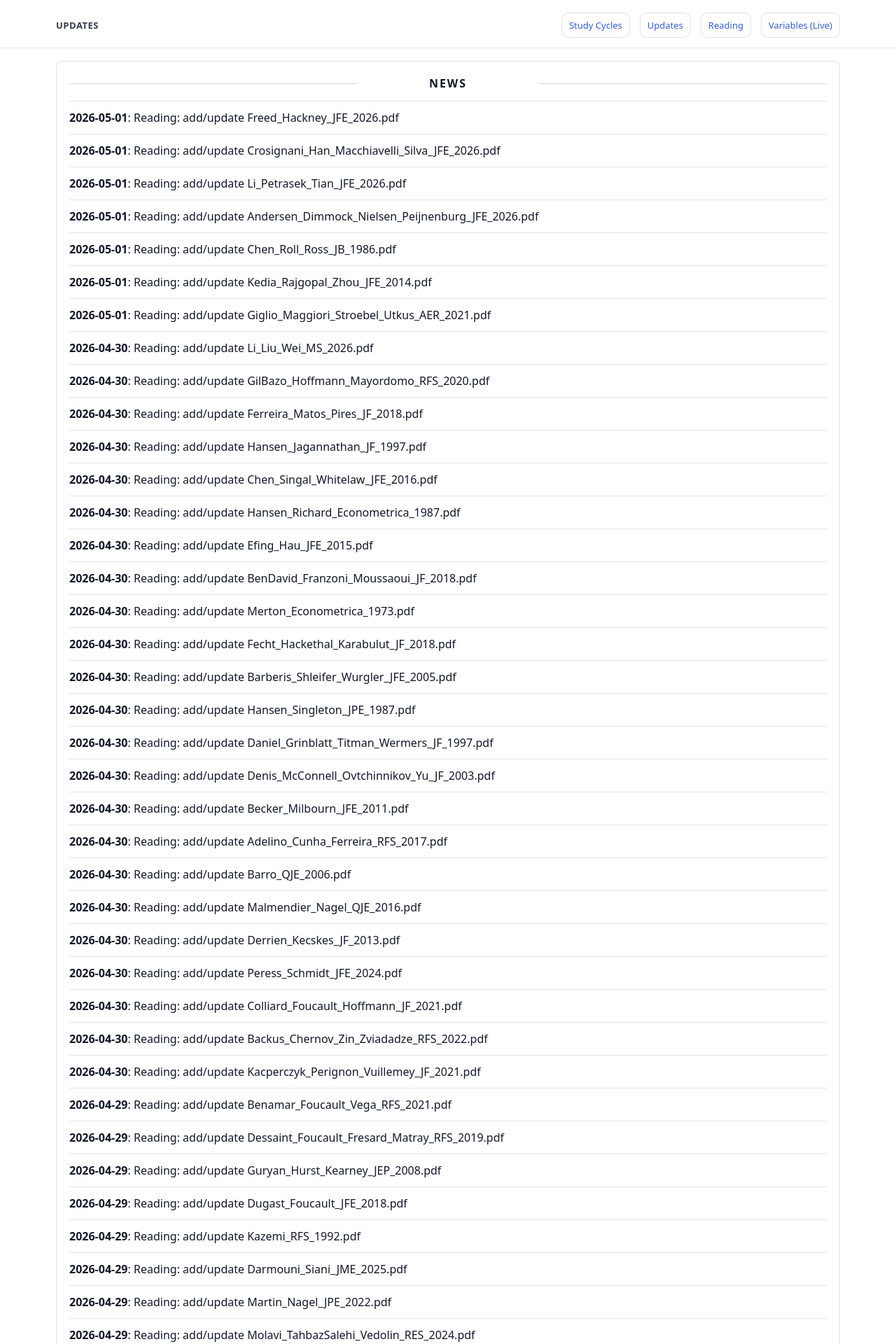
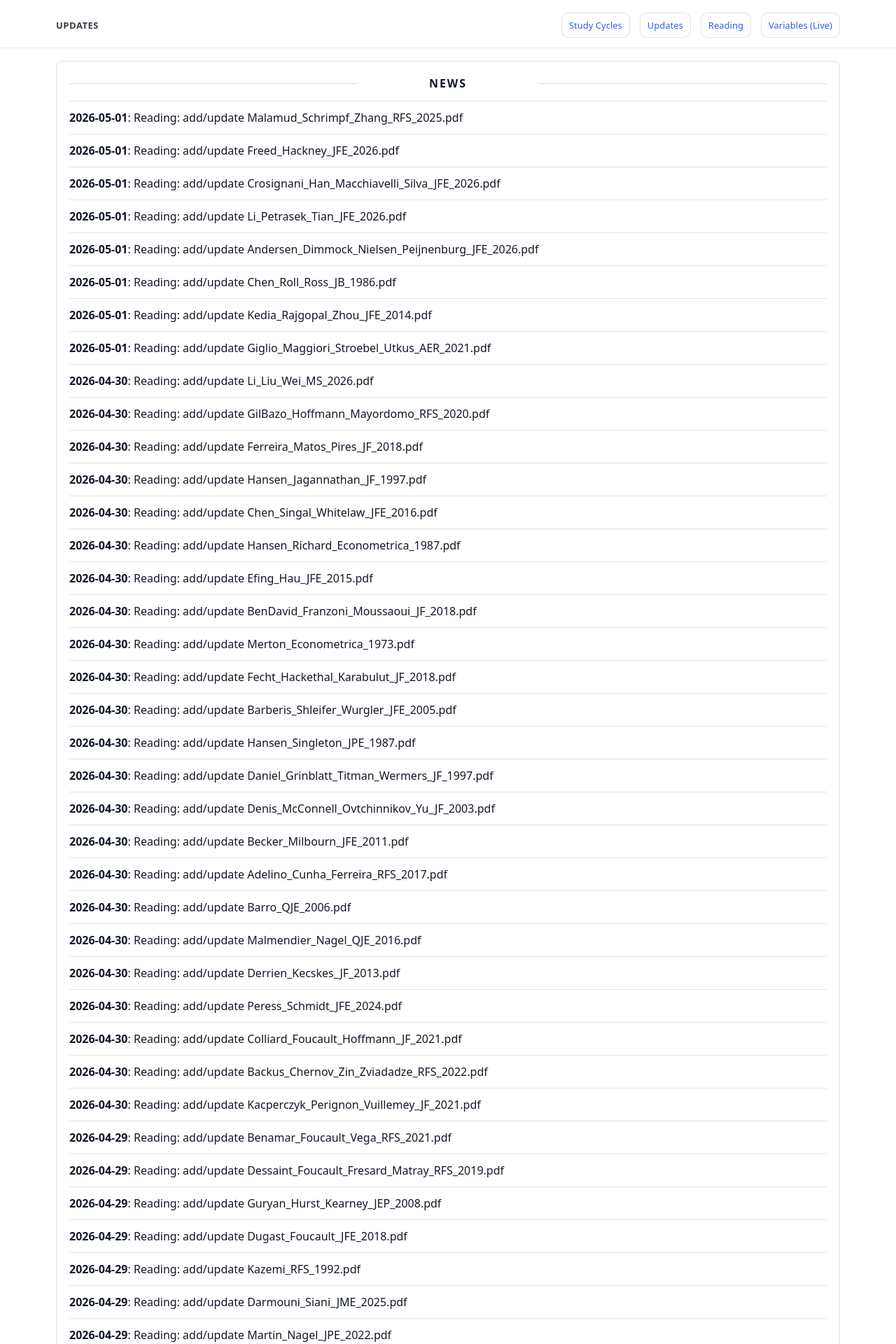
Before and after one commit to yaxinzn/study-archive, a Jekyll site: the page built from updates/index.md, in a window 1280 px wide. Shown: the top 1920 px of the page at 70% size. Built offline with Jekyll 4.4.1, drawn with Linux system fonts in a browser that asks for light colours; some of the changed text lies outside the part shown.

Commit message:
chore: update NEWS feed

```diff
--- a/_data/news.yml
+++ b/_data/news.yml
@@ -1,4 +1,7 @@
 # Auto-generated update history (sorted newest -> oldest). Do not edit manually.
+- ts: "1777630228"
+  date: "2026-05-01"
+  title: "Reading: add/update Malamud_Schrimpf_Zhang_RFS_2025.pdf"
 - ts: "1777630074"
   date: "2026-05-01"
   title: "Reading: add/update Freed_Hackney_JFE_2026.pdf"
```
